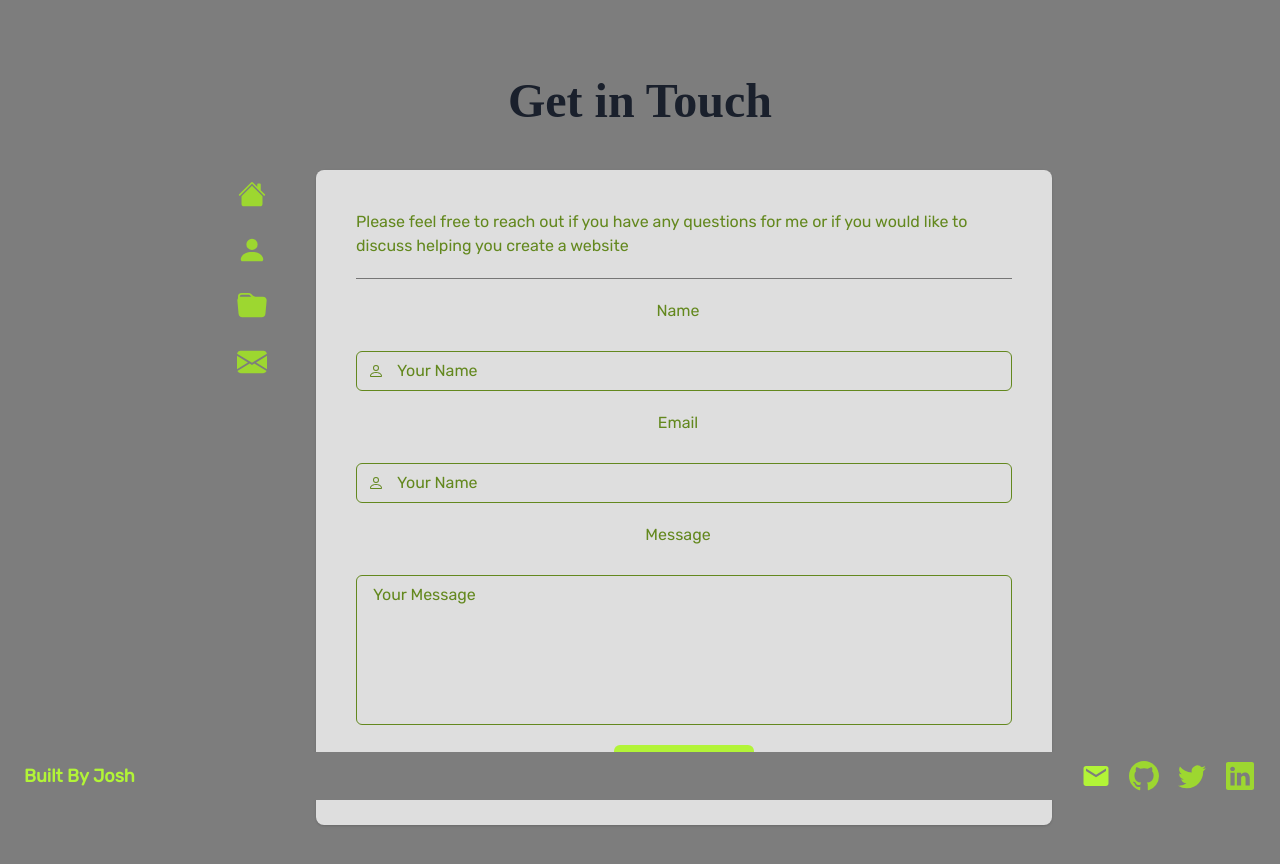
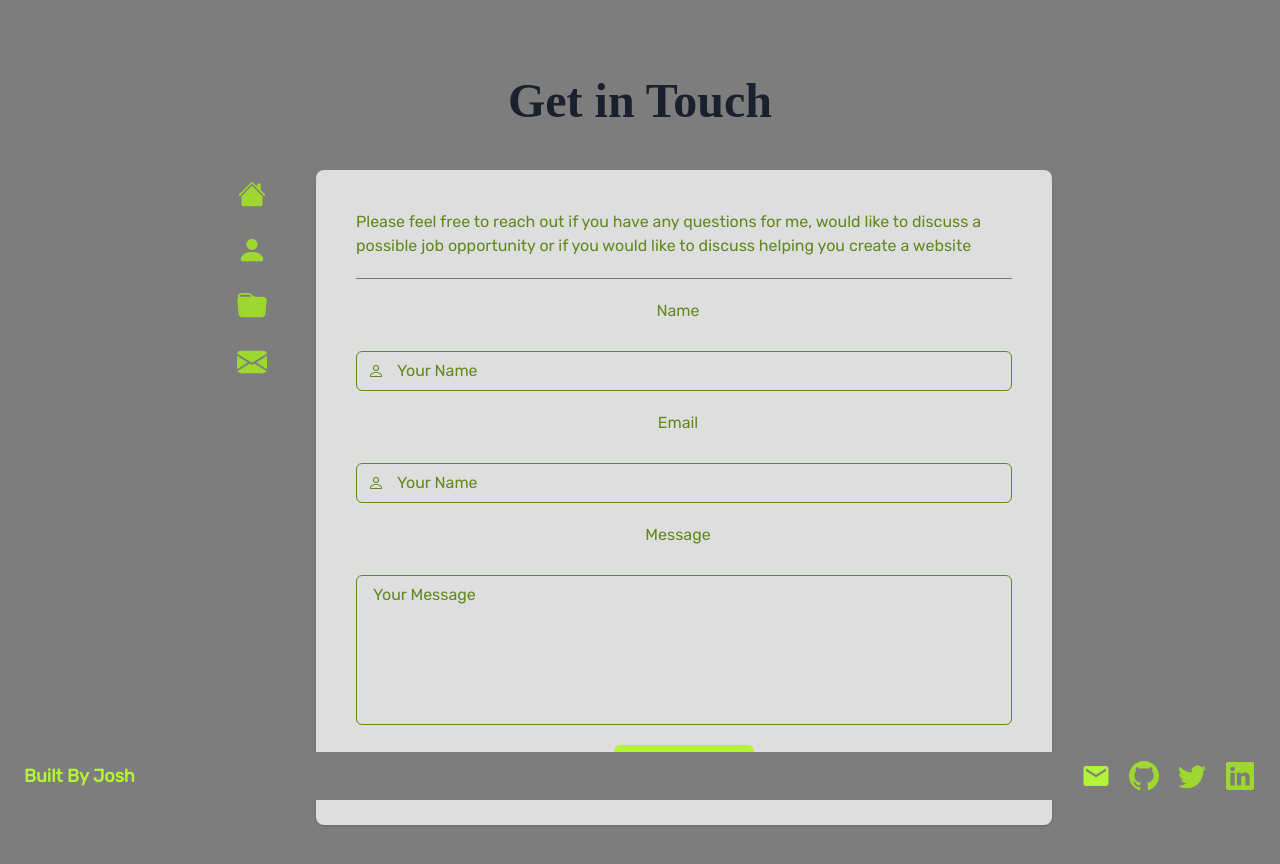
Before and after one commit to builtbyjosh/builtbyjosh-next-portfolio, a Next.js app: page /contact in a window 1280 px wide. Shown: the top 864 px of the page. Built offline with nearby package versions, Linux system fonts and the light colour scheme; a web font is replaced by a local one.

Commit message:
fix copy

```diff
--- a/pages/contact/index.js
+++ b/pages/contact/index.js
@@ -7,8 +7,9 @@ const ContactMe = () => {
     <Layout heading={"Get in Touch"}>
       <Container maxW="2xl" p={2}>
         <Text textColor={"primary.500"}>
-          Please feel free to reach out if you have any questions for me or if
-          you would like to discuss helping you create a website
+          Please feel free to reach out if you have any questions for me, would
+          like to discuss a possible job opportunity or if you would like to
+          discuss helping you create a website
         </Text>
         <Divider
           my={5}
```
